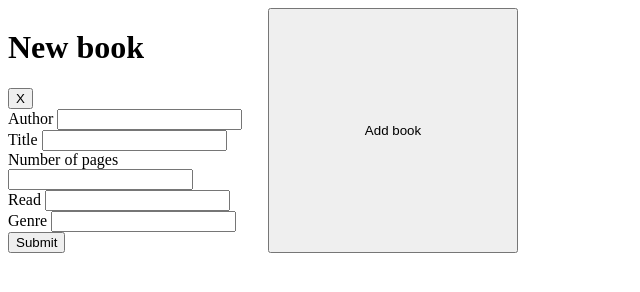
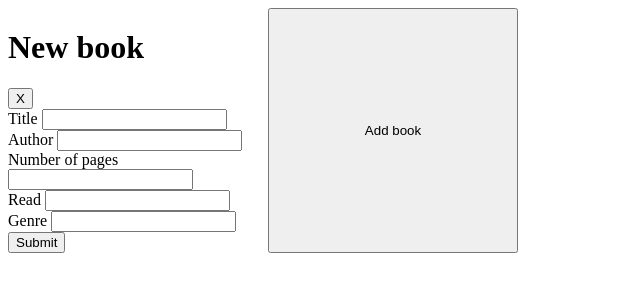
Before and after one commit to MadebyMarco/library, a plain HTML site: page index.html in a window 1280 px wide. Shown: the top 292 px of the page, 0-640 px from the left. Drawn offline with Linux system fonts and the light colour scheme.

Commit message:
Change form order

```diff
--- a/index.html
+++ b/index.html
@@ -14,12 +14,12 @@
             <h1>New book</h1>
             <button type="button" class="exit">X</button>
             <div>
-                <label for="author">Author</label>
-                <input id="author"   type="text">
+                <label for="bookTitle">Title</label>
+                <input id="bookTitle" type="text">
             </div>
             <div>
-                <label for="bookTitle">Title</label>
-                <input id="bookTitle" type="text">
+                <label for="bookAuthor">Author</label>
+                <input id="bookAuthor"   type="text">
             </div>
             <div>
                 <label for="bookPages">Number of pages</label>
```
